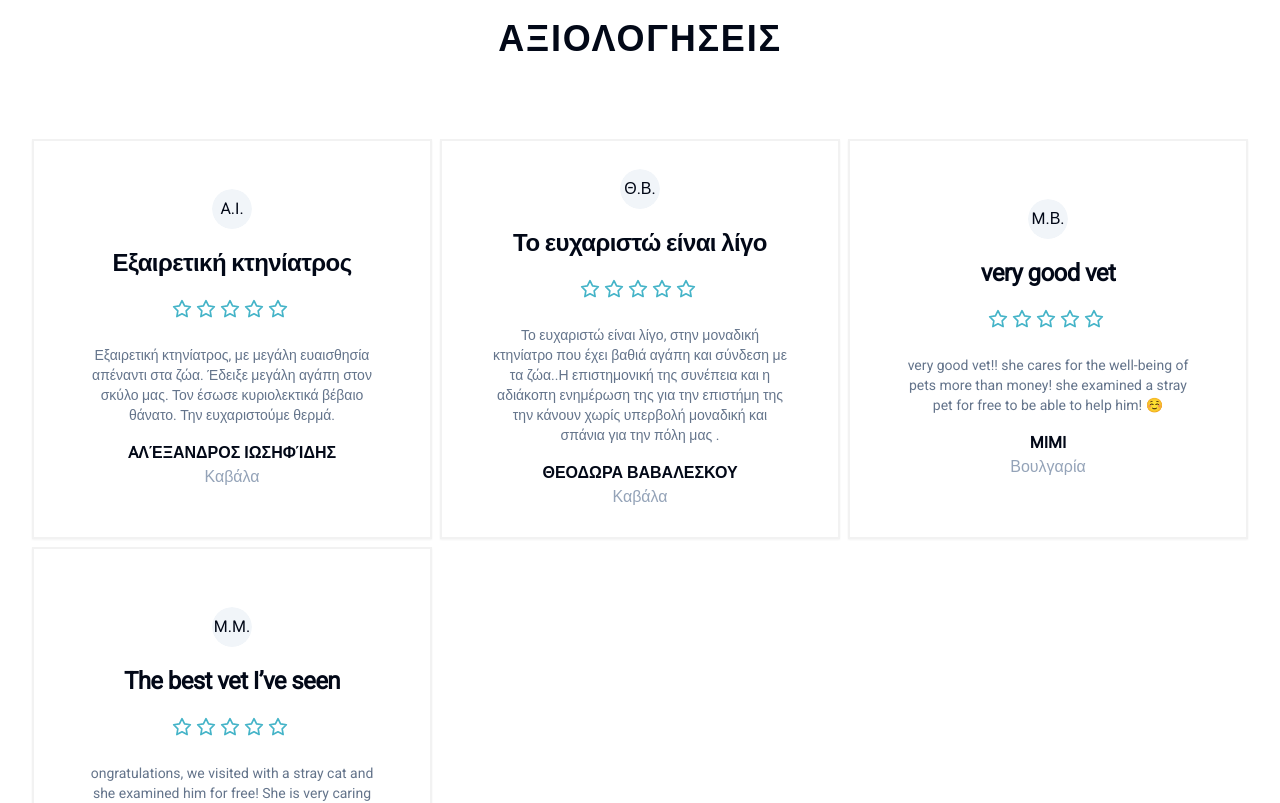
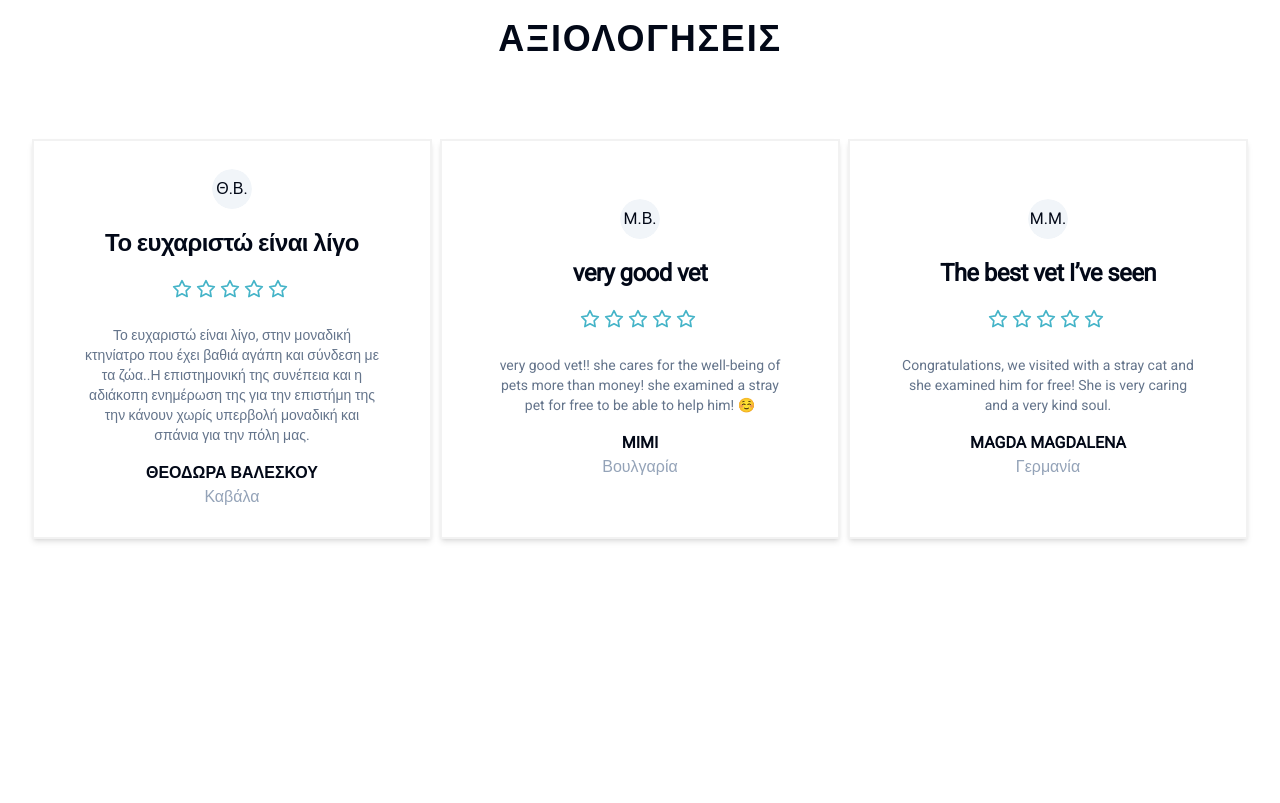
Before and after one commit to LazarosZiskos/vet-practice, a Next.js app: page / in a window 1280 px wide. Shown: the part 3260-4063 px from the top of the page. After the commit the page ends 3839 px from the top, so only its background shows below. Built offline with nearby package versions, Linux system fonts and the light colour scheme.

Commit message:
finished testimonials

```diff
--- a/components/TestimonialCard.jsx
+++ b/components/TestimonialCard.jsx
@@ -12,7 +12,7 @@ import { StarIcon } from "lucide-react";
 const TestimonialCard = ({ title, description, name, writer, town }) => {
   return (
     <div>
-      <Card className="w-[400px] h-[400px] border-2 border-gray2 flex flex-col items-center justify-center">
+      <Card className="w-[400px] h-[400px] border-2 border-gray2 flex flex-col items-center justify-center shadow-md">
         <CardHeader className="flex flex-col items-center justify-center gap-4">
           <Avatar>
             <AvatarFallback>{name}</AvatarFallback>
--- a/components/Testimonials.jsx
+++ b/components/Testimonials.jsx
@@ -1,5 +1,7 @@
+"use client";
 import React from "react";
 import TestimonialCard from "./TestimonialCard";
+import { reviews } from "@/constants";
 
 const Testimonials = () => {
   return (
@@ -7,37 +9,18 @@ const Testimonials = () => {
       <h1 className="font-bold text-2xl md:text-4xl mb-10 tracking-wider text-center">
         ΑΞΙΟΛΟΓΗΣΕΙΣ
       </h1>
-      <div className="mt-20 grid grid-cols-1 md:grid-cols-3 gap-2">
-        <TestimonialCard
-          title="Εξαιρετική κτηνίατρος"
-          description="Εξαιρετική κτηνίατρος, με μεγάλη ευαισθησία απέναντι στα ζώα. Έδειξε μεγάλη αγάπη στον σκύλο μας. Τον έσωσε κυριολεκτικά βέβαιο θάνατο. Την ευχαριστούμε θερμά."
-          name="A.I."
-          writer="Aλέξανδρος Ιωσηφίδης"
-          town="Καβάλα"
-        />
-        <TestimonialCard
-          title="Το ευχαριστώ είναι λίγο"
-          description="Το ευχαριστώ είναι λίγο, στην μοναδική κτηνίατρο που έχει βαθιά αγάπη και σύνδεση με τα ζώα..Η επιστημονική της συνέπεια και η αδιάκοπη ενημέρωση της για την επιστήμη της την κάνουν χωρίς υπερβολή μοναδική και σπάνια για την πόλη μας ."
-          name="Θ.Β."
-          writer="Θεοδωρα Βαβαλεσκου"
-          town="Καβάλα"
-        />
-        <TestimonialCard
-          title="very good vet"
-          description="very good vet!!
-          she cares for the well-being of pets more than money!
-          she examined a stray pet for free to be able to help him! ☺️"
-          name="M.Β."
-          writer="Mimi"
-          town="Βουλγαρία"
-        />
-        <TestimonialCard
-          title="The best vet I’ve seen"
-          description="ongratulations, we visited with a stray cat and she examined him for free! She is very caring and a very kind soul."
-          name="M.M."
-          writer="Magda Magdalena"
-          town="Γερμανία"
-        />
+      <div className="grid grid-cols-2 md:grid-cols-3 gap-2 mt-20">
+        {reviews.map((review, idx) => (
+          <div key={idx}>
+            <TestimonialCard
+              title={review.title}
+              description={review.description}
+              writer={review.writer}
+              town={review.town}
+              name={review.name}
+            />
+          </div>
+        ))}
       </div>
     </section>
   );
--- a/constants.js
+++ b/constants.js
@@ -16,3 +16,38 @@ export const navLinks = [
     href: "/contact",
   },
 ];
+
+export const reviews = [
+  // {
+  //   title: "Εξαιρετική κτηνίατρος",
+  //   description:
+  //     "Εξαιρετική κτηνίατρος, με μεγάλη ευαισθησία απέναντι στα ζώα. Έδειξε μεγάλη αγάπη στον σκύλο μας. Τον έσωσε κυριολεκτικά βέβαιο θάνατο. Την ευχαριστούμε θερμά.",
+  //   name: "A.I.",
+  //   writer: "Aλέξανδρος Ιωσηφίδης",
+  //   town: "Καβάλα",
+  // },
+  {
+    title: "Το ευχαριστώ είναι λίγο",
+    description:
+      "Το ευχαριστώ είναι λίγο, στην μοναδική κτηνίατρο που έχει βαθιά αγάπη και σύνδεση με τα ζώα..Η επιστημονική της συνέπεια και η αδιάκοπη ενημέρωση της για την επιστήμη της την κάνουν χωρίς υπερβολή μοναδική και σπάνια για την πόλη μας.",
+    name: "Θ.Β.",
+    writer: "Θεοδωρα Βαλεσκου",
+    town: "Καβάλα",
+  },
+  {
+    title: "very good vet",
+    description:
+      "very good vet!! she cares for the well-being of pets more than money! she examined a stray pet for free to be able to help him! ☺️",
+    name: "M.Β.",
+    writer: "Mimi",
+    town: "Βουλγαρία",
+  },
+  {
+    title: "The best vet I’ve seen",
+    description:
+      "Congratulations, we visited with a stray cat and she examined him for free! She is very caring and a very kind soul.",
+    name: "M.M.",
+    writer: "Magda Magdalena",
+    town: "Γερμανία",
+  },
+];
--- a/package.json
+++ b/package.json
@@ -19,6 +19,8 @@
     "next": "14.2.3",
     "react": "^18",
     "react-dom": "^18",
+    "react-slick": "^0.30.2",
+    "slick-carousel": "^1.8.1",
     "tailwind-merge": "^2.3.0",
     "tailwindcss-animate": "^1.0.7"
   },
```
Also changed, not shown: 1 other file (tests, documents, lock files or other folders).
